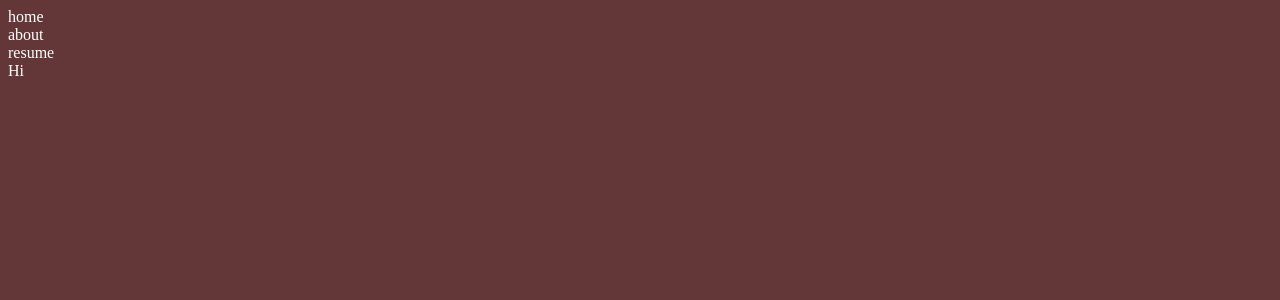
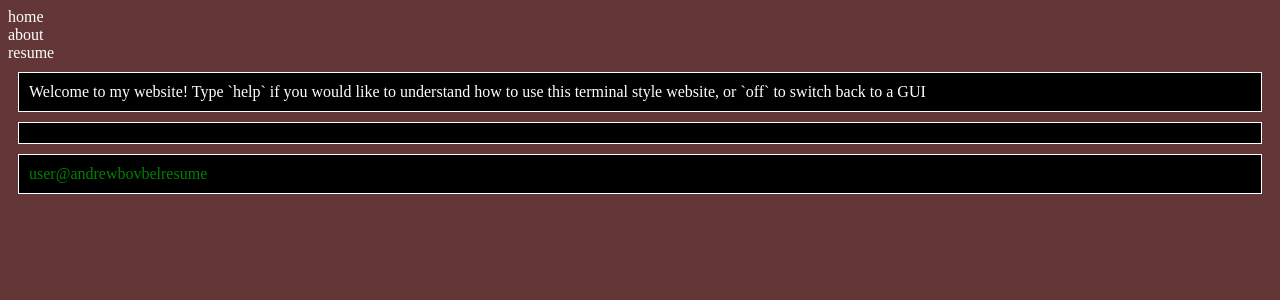
Before and after one commit to andrewbovbel/andrewbovbel.github.io, a React (Create React App) app: page / in a window 1280 px wide. Shown: the top 300 px of the page. Built offline with nearby package versions, Linux system fonts and the light colour scheme.

Commit message:
feat: added terminal

```diff
--- a/package.json
+++ b/package.json
@@ -7,10 +7,12 @@
     "@testing-library/jest-dom": "^5.17.0",
     "@testing-library/react": "^13.4.0",
     "@testing-library/user-event": "^13.5.0",
-    "react": "^18.2.0",
-    "react-dom": "^18.2.0",
+    "react": "^16.14.0",
+    "react-dom": "^16.14.0",
+    "react-is": "^16.13.1",
     "react-router-dom": "^6.15.0",
     "react-scripts": "5.0.1",
+    "styled-components": "^5.3.11",
     "web-vitals": "^2.1.4"
   },
   "scripts": {
--- a/src/index.js
+++ b/src/index.js
@@ -1,12 +1,21 @@
 import React from 'react';
-import ReactDOM from 'react-dom/client';
+import ReactDOM from 'react-dom';
 import './index.css';
 import App from './App';
 import { BrowserRouter } from 'react-router-dom';
 
-const root = ReactDOM.createRoot(document.getElementById('root'));
-root.render(
-  <BrowserRouter>
-    <App />
-  </BrowserRouter>,
+// const root = ReactDOM.createRoot(document.getElementById('root'));
+// root.render(
+
+//     <App />
+//   </BrowserRouter>,
+// );
+
+ReactDOM.render(
+  <React.StrictMode>
+    <BrowserRouter>
+    <App /></BrowserRouter>
+
+  </React.StrictMode>,
+  document.getElementById('root')
 );
--- a/src/pages/Home.js
+++ b/src/pages/Home.js
@@ -1,5 +1,87 @@
+import styled from 'styled-components';
+import React, { useState } from 'react';
+
+const Terminal = styled.div`
+    display: flex;
+    align-items: center;
+    background-color: black;
+    border: 1px solid white;
+    padding: 10px;
+    margin: 10px;
+`
+
+const Prompt = styled.div`
+    color: green;
+    margin-right: 10px;
+`
+
+const Input = styled.input`
+    background-color: black;
+    color: white;
+    border: none;
+    font-family: monospace;
+    outline: none;
+    width: 100%;
+`
+
+const Output = styled.div`
+    margin: 10px;
+    padding: 10px;
+    border: 1px solid white;
+    background-color: black;
+    white-space: pre-wrap;
+    max-height: 200px;
+    overflow-y: auto;
+`
 function Home() {
-    return <div>Hi</div>
+
+    const [input, setInput ] = useState('');
+    const [output, setOutput] = useState([]);
+    const help = ["`clear` will clear the output", "`off` is currently in development"]
+
+    function handleInputChange(e) {
+        setInput(e.target.value)
+    }
+
+    function handleInputSubmit(e) {
+        const {key, target: {value} } = e;
+
+        if (key === 'Enter') {
+            console.log(value)
+            setOutput([...output, value])
+            setInput('')
+
+            if (value.toLowerCase() == 'clear') {
+                setOutput([])
+            }
+
+            if (value.toLowerCase() == 'help') {
+                setOutput([...output, ...help])
+            }
+
+            if (value.toLowerCase() == "off") {
+                setOutput([...output, "`off` is currently in development, sorry!"])
+            }
+        }
+    }
+
+    return(
+        <>
+        <Output>
+        Welcome to my website! Type `help` if you would like to understand how to use this terminal style website, or `off` to switch back to a GUI
+        </Output>
+        <Output>
+            {output.map((line, index) => (
+                <div key={index}>{line}</div>
+            ))}
+        </Output>
+        <Terminal>
+            <Prompt>user@andrewbovbelresume</Prompt>
+            <Input onKeyDown={handleInputSubmit} value={input} onChange={handleInputChange}></Input>
+        </Terminal>
+
+         </>
+    )
 }
 
 export default Home;
```
Also changed, not shown: 1 other file (tests, documents, lock files or other folders).
